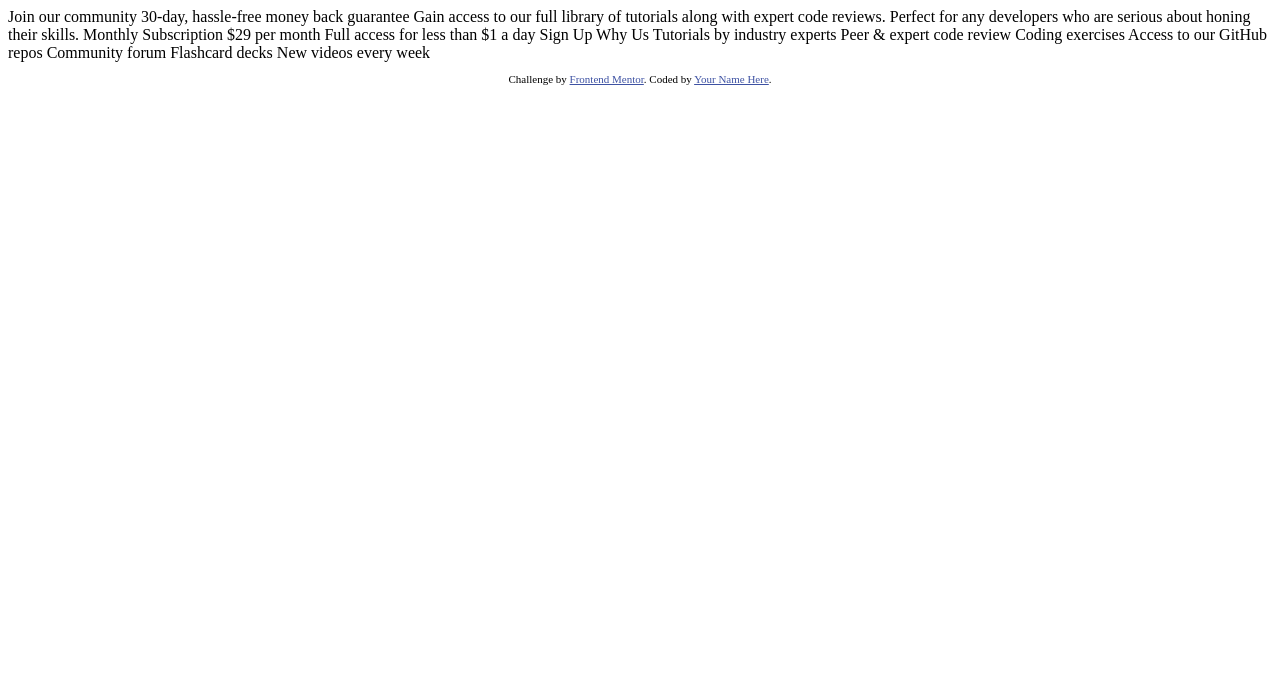
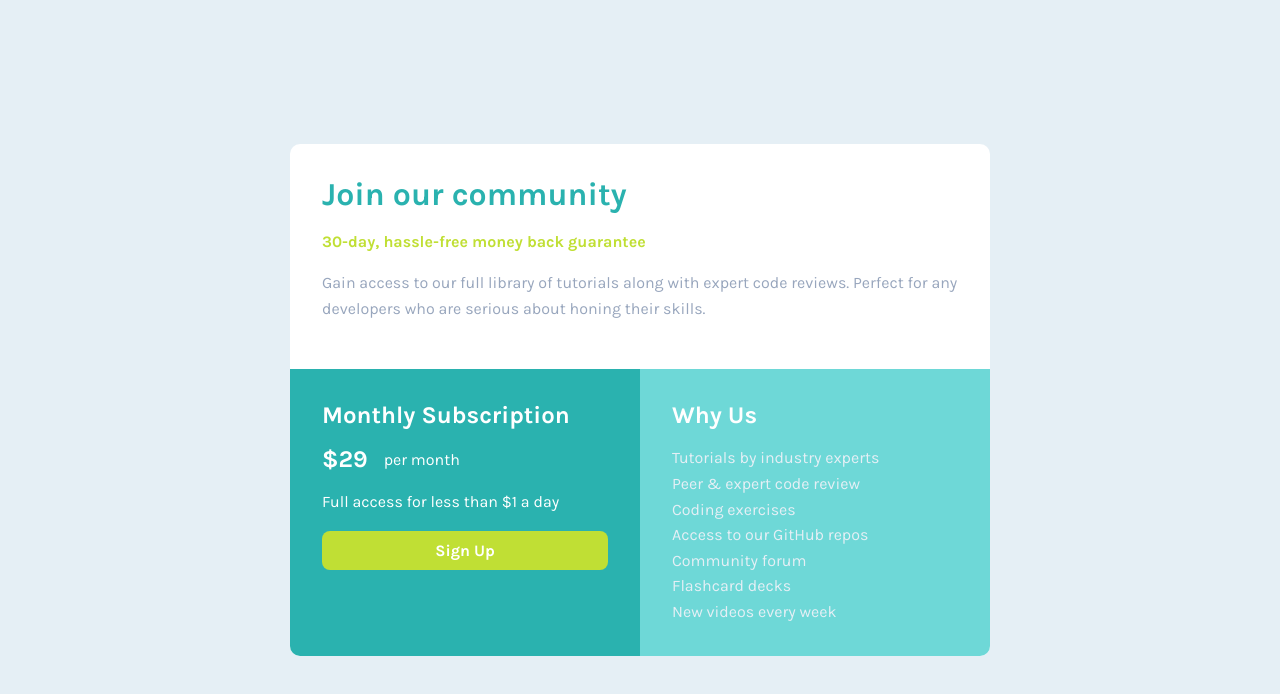
Before and after one commit to Reemkhan09/single-price-grid-component, a plain HTML site: page index.html in a window 1280 px wide. Drawn offline with Linux system fonts and the light colour scheme.

Commit message:
added file

```diff
--- a/index.html
+++ b/index.html
@@ -5,46 +5,50 @@
   <meta name="viewport" content="width=device-width, initial-scale=1.0"> <!-- displays site properly based on user's device -->
 
   <link rel="icon" type="image/png" sizes="32x32" href="./images/favicon-32x32.png">
+  <link rel="stylesheet" href="style.css">
 
-  <title>Frontend Mentor | Single Price Grid Component</title>
+  <title>Single Price Grid Component</title>
 
-  <!-- Feel free to remove these styles or customise in your own stylesheet 👍 -->
+
   <style>
     .attribution { font-size: 11px; text-align: center; }
     .attribution a { color: hsl(228, 45%, 44%); }
   </style>
 </head>
 <body>
-  Join our community
 
-  30-day, hassle-free money back guarantee
+  <div class="container">
+    <article>
+      <h1> Join our community</h1>
+      <p class="green">30-day, hassle-free money back guarantee</p>
+       <p>Gain access to our full library of tutorials along with expert code reviews.
+        Perfect for any developers who are serious about honing their skills.</p>
+    </article>
 
-  Gain access to our full library of tutorials along with expert code reviews.
-  Perfect for any developers who are serious about honing their skills.
 
-  Monthly Subscription
 
-  &dollar;29 per month
+  <section>
+    <article>
+      <h2>Monthly Subscription</h2>
+      <h3><span>&dollar;29</span>per month</h3>
+      <p> Full access for less than &dollar;1 a day</p>
+      <button class="btn">Sign Up</button>
+    </article>
+    <article>
+      <h2>Why Us</h2>
+      <ul>
+        <li>Tutorials by industry experts</li>
+        <li> Peer &amp; expert code review</li>
+        <li> Coding exercises</li>
+        <li>Access to our GitHub repos</li>
+        <li>Community forum</li>
+        <li>Flashcard decks</li>
+        <li>New videos every week</li>
+      </ul>
+    </article>
+  </section>
+</div>
 
-  Full access for less than &dollar;1 a day
 
-  Sign Up
-
-  Why Us
-
-  Tutorials by industry experts
-  Peer &amp; expert code review
-  Coding exercises
-  Access to our GitHub repos
-  Community forum
-  Flashcard decks
-  New videos every week
-
-  <footer>
-    <p class="attribution">
-      Challenge by <a href="https://www.frontendmentor.io?ref=challenge" target="_blank">Frontend Mentor</a>.
-      Coded by <a href="#">Your Name Here</a>.
-    </p>
-  </footer>
 </body>
 </html>
--- /dev/null
+++ b/style.css
@@ -0,0 +1,164 @@
+@import url('https://fonts.googleapis.com/css2?family=Karla:ital,wght@0,200..800;1,200..800&display=swap');
+
+
+*{
+    margin:0;
+    padding:0;
+    box-sizing: border-box;
+}
+
+:root{
+   --Cyan: hsl(179, 62%, 43%);
+    --Bright-Yellow: hsl(71, 73%, 54%);
+    --Light-Gray: hsl(204, 43%, 93%);
+    --Grayish-Blue: hsl(218, 22%, 67%);
+}
+
+body{
+    font-family: "Karla", sans-serif;
+    font-size: 16px;
+    background-color: var(--Light-Gray);
+    padding: 1.25rem;
+
+}
+
+.container{
+    background-color: #fff;
+    border-radius: 0.625rem;
+}
+ul{
+    list-style-type: none;
+}
+
+.btn{
+  background-color: var(--Bright-Yellow);
+  padding: 0.625rem 1.25rem;
+  border-radius: 0.5rem;
+  border: none;
+outline: none;
+cursor: pointer;
+color:#fff;
+font-family: inherit;
+font-size: 1rem;
+font-weight: bold;
+width:100%;
+}
+
+p.green{
+    color: var(--Bright-Yellow);
+    font-weight: 700;
+
+}
+.container > article:first-child {
+    padding: 2rem;
+
+}
+.container > article:first-child h1{
+    color: var(--Cyan);
+    margin-bottom: 1rem;
+}
+
+.container > article:first-child p{
+    margin-bottom: 1rem;
+
+}
+p, li{
+    line-height: 1.6;
+
+}
+
+.container > article:first-child p:last-child{
+    color: var(--Grayish-Blue);
+}
+
+.container section{
+    display: flex;
+    flex-direction: column;
+}
+
+.container section article{
+    padding:  2rem;
+    color: #fff;
+}
+
+.container section article:first-child{
+    background-color: var(--Cyan);
+
+}
+
+.container section article:first-child h2{
+    margin-bottom: 1rem;
+}
+
+.container section article:first-child h3{
+    font-size: 1rem;
+    font-weight: 400;
+    display: flex;
+    align-items: center;
+    margin-bottom: 0.6rem;
+}
+
+.container section article:first-child span{
+    font-weight:700;
+    font-size: 1.5rem;
+    margin-right: 1rem;
+}
+
+.container section article:first-child p{
+    margin: 1rem 0;
+}
+
+.container section article:nth-child(2){
+    background-color: hsl(179, 58%, 64%);
+    border-bottom-left-radius: 0.625rem;
+    border-bottom-right-radius: 0.625rem;
+}
+
+.container section article:last-child h2{
+    margin-bottom: 1rem;
+
+}
+
+.container section article:last-child li{
+    color: var(--Light-Gray);
+}
+
+
+@media (min-width: 768px) {
+    body{
+        display: flex;
+        align-items: center;
+        justify-content: center;
+        min-height: 100vh;
+    }
+
+
+    .container{
+        width: 700px;
+        margin: auto;
+    }
+
+    .container > article:first-child h1{
+        font-size: 2rem;
+
+
+    }
+
+    .container section{
+        flex-direction: row;
+    }
+
+    .container section article:first-child{
+        flex: 1;
+        border-bottom-left-radius: 0.625rem;
+    }
+
+    .container section article:last-child{
+        flex:1;
+        border-bottom-right-radius: 0.625rem;
+        border-bottom-left-radius: 0;
+
+    }
+
+
+    }
```
